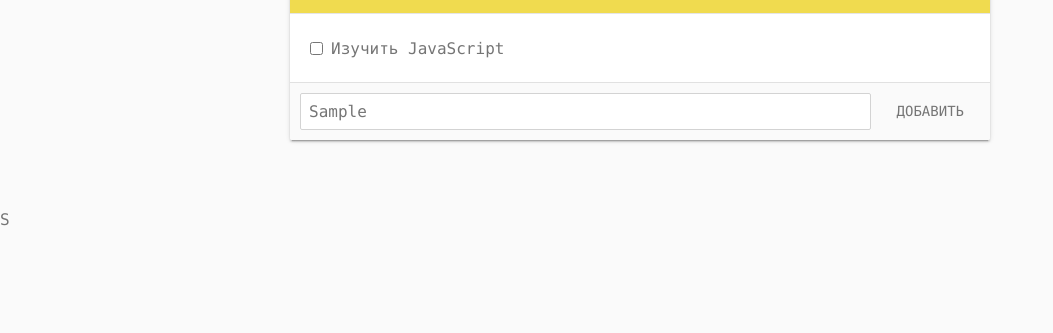
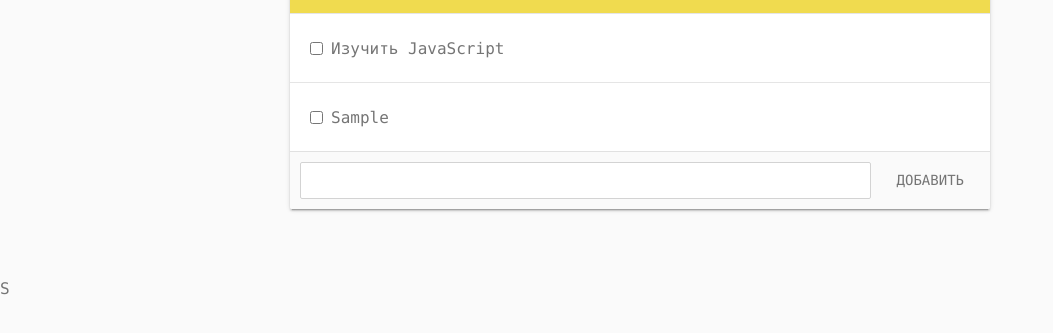
Before and after one commit to karaulovskin/todojs, a plain HTML site: page index.html in a window 1280 px wide. Both pictures are taken after typing "Sample" into the empty fields and a click on the button "ДОБАВИТЬ". Shown: the part 127-460 px from the top of the page, without its empty margins (0-1053 px from the left). Drawn offline with Linux system fonts and the light colour scheme.

Commit message:
create tasks

```diff
--- a/css/app.css
+++ b/css/app.css
@@ -112,7 +112,7 @@ button .material_icons {
     margin-right: .5rem;
 }
 .todo_item__title,
-.todo_item__textfield {
+.todo_item__text {
     margin-right: auto;
 }
 .todo_item.completed .todo_item__title {
@@ -121,10 +121,10 @@ button .material_icons {
 .todo_item.editing .todo_item__title {
     display: none;
 }
-.todo_item__textfield {
+.todo_item__text {
     display: none;
 }
-.todo_item.editing .todo_item__textfield {
+.todo_item.editing .todo_item__text {
     display: block;
 }
 .todo_item button {
--- a/index.html
+++ b/index.html
@@ -17,7 +17,7 @@
             <li class="todo_item">
                 <input class="todo_item__checkbox" type="checkbox">
                 <label class="todo_item__title">Изучить JavaScript</label>
-                <input class="todo_item__textfield" type="text">
+                <input class="todo_item__text" type="text">
                 <button class="todo_item__edit">Именить</button>
                 <button class="todo_item__delete">Удалить</button>
             </li>
--- a/js/app.js
+++ b/js/app.js
@@ -8,7 +8,7 @@ function createTodoItem(title) {
     label.innerText = title;
 
     const editInput = document.createElement('input');
-    editInput.className = 'todo_item__textfield';
+    editInput.className = 'todo_item__text';
     editInput.type = 'text';
 
     const editButton = document.createElement('button');
@@ -28,8 +28,6 @@ function createTodoItem(title) {
     listItem.appendChild(editButton);
     listItem.appendChild(deleteButton);
 
-    console.log(listItem);
-
     return listItem;
 }
 
@@ -39,7 +37,9 @@ function addTodoItem(e) {
     if(addInput.value === '') {
         return alert('Необходимо ввести название задачи.');
     } else {
-        const listItem = createTodoItem(addInput.value);
+        const todoItem = createTodoItem(addInput.value);
+        todoList.appendChild(todoItem);
+        addInput.value = '';
     }
 }
 
```
